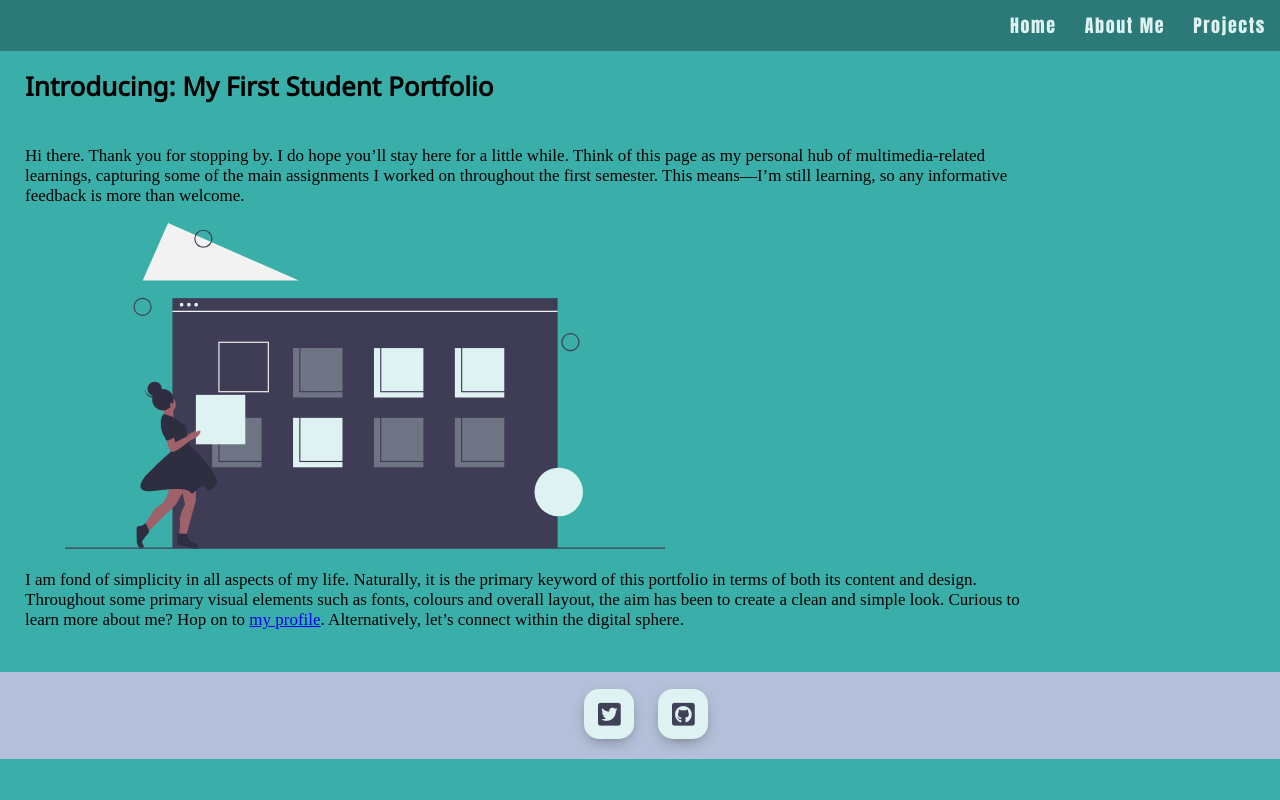
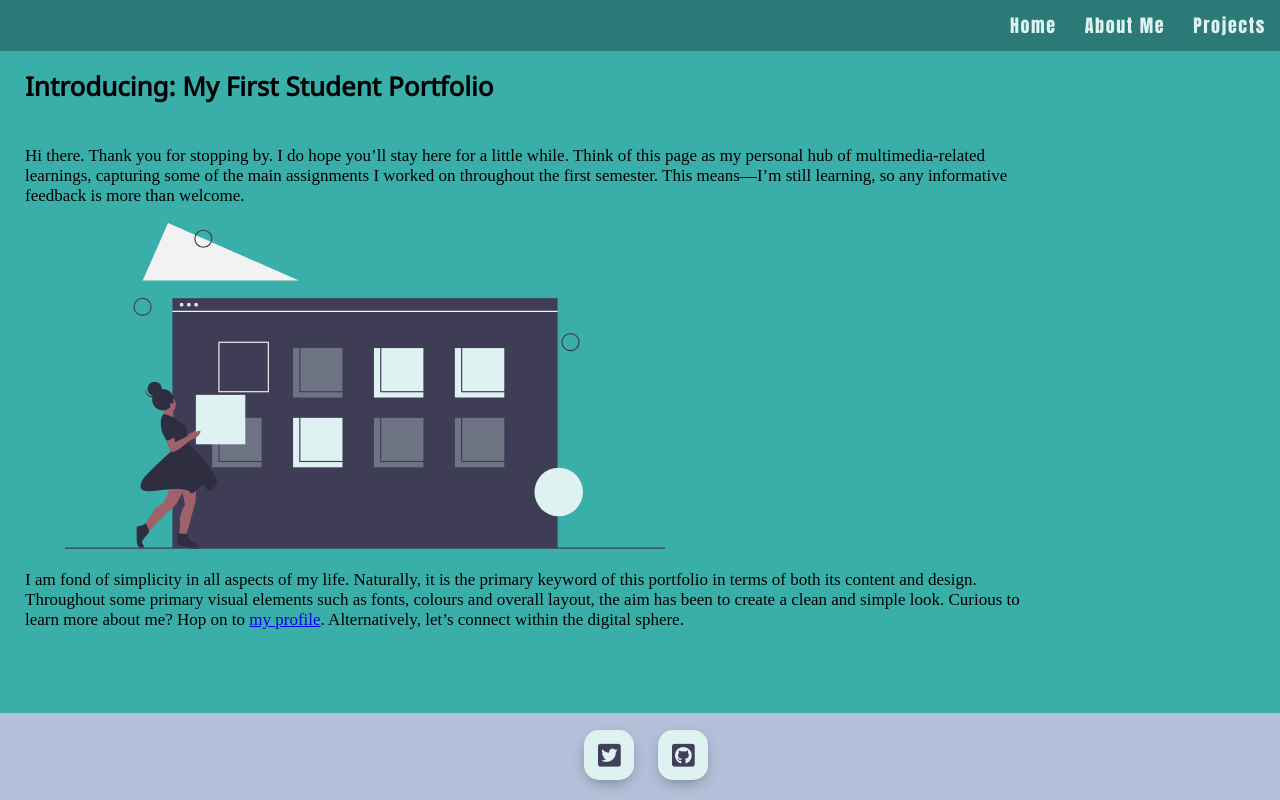
Before and after one commit to Meow275/portfolio-exam, a plain HTML site: page index.html in a window 1280 px wide. Drawn offline with Linux system fonts and the light colour scheme.

Commit message:
Final changes

```diff
--- a/index.html
+++ b/index.html
@@ -35,7 +35,7 @@
         </article>
     </main>
 
-    <footer style="background-color: #B4C0D9;">
+     <footer style="background-color: #B4C0D9; position: fixed; width: 100%; bottom: 0;">
 
         <div class="bottom">
 
```
Also changed, not shown: pages/about.html (+1 -1 lines), themes/themefour.html (+1 -1 lines).
